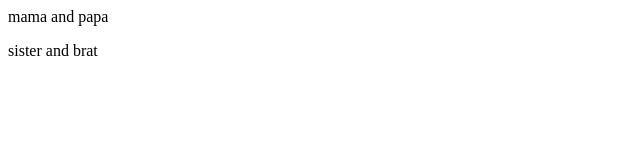
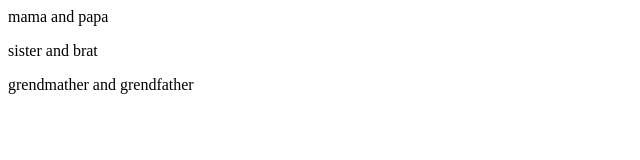
Before and after one commit to hfodgdf/lupa, a plain HTML site: page index.html in a window 1280 px wide. Shown: the whole page, without its empty margins (0-640 px from the left). Drawn offline with Linux system fonts and the light colour scheme.

Commit message:
small fix index.html

```diff
--- a/index.html
+++ b/index.html
@@ -1,2 +1,3 @@
 <p>mama and papa</p>
 <p>sister and brat</p>
+<p>grendmather and grendfather</p>
```
